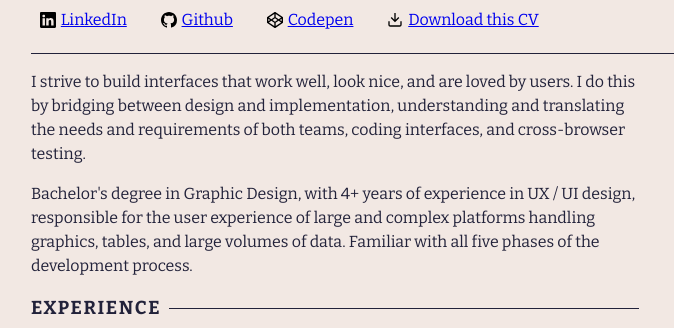
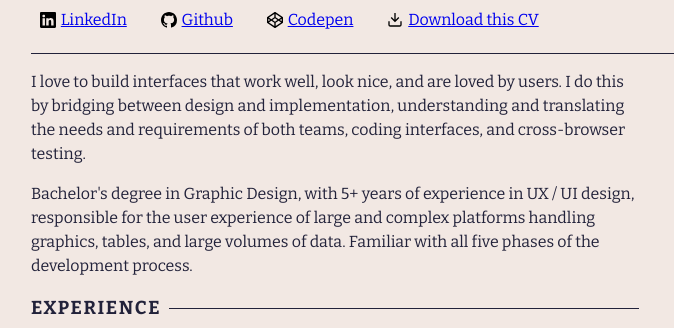
Before and after one commit to ndemia/demia.me, a website: page cv.html in a window 1280 px wide. Shown: the part 215-543 px from the top of the page, 1-675 px from the left. Drawn offline with Linux system fonts and the light colour scheme.

Commit message:
Changed some wording

```diff
--- a/cv.html
+++ b/cv.html
@@ -62,8 +62,8 @@
 		</header>
 
 		<article class="description">
-			<p class="description__text">I strive to build interfaces that work well, look nice, and are loved by users. I do this by bridging between design and implementation, understanding and translating the needs and requirements of both teams, coding interfaces, and cross-browser testing.</p>
-			<p class="description__text">Bachelor's degree in Graphic Design, with 4+ years of experience in UX / UI design, responsible for the user experience of large and complex platforms handling graphics, tables, and large volumes of data. Familiar with all five phases of the development process.</p>
+			<p class="description__text">I love to build interfaces that work well, look nice, and are loved by users. I do this by bridging between design and implementation, understanding and translating the needs and requirements of both teams, coding interfaces, and cross-browser testing.</p>
+			<p class="description__text">Bachelor's degree in Graphic Design, with 5+ years of experience in UX / UI design, responsible for the user experience of large and complex platforms handling graphics, tables, and large volumes of data. Familiar with all five phases of the development process.</p>
 		</article>
 
 		<section class="experience">
```
